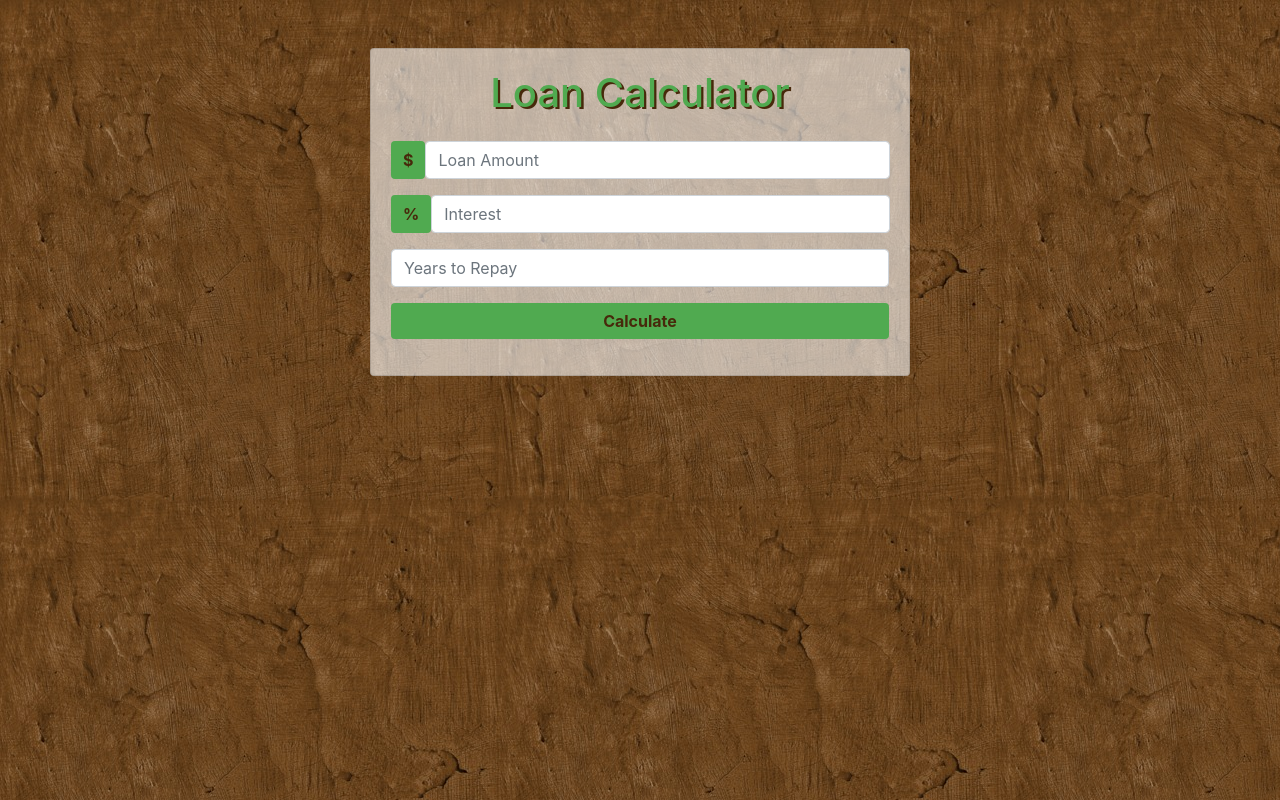
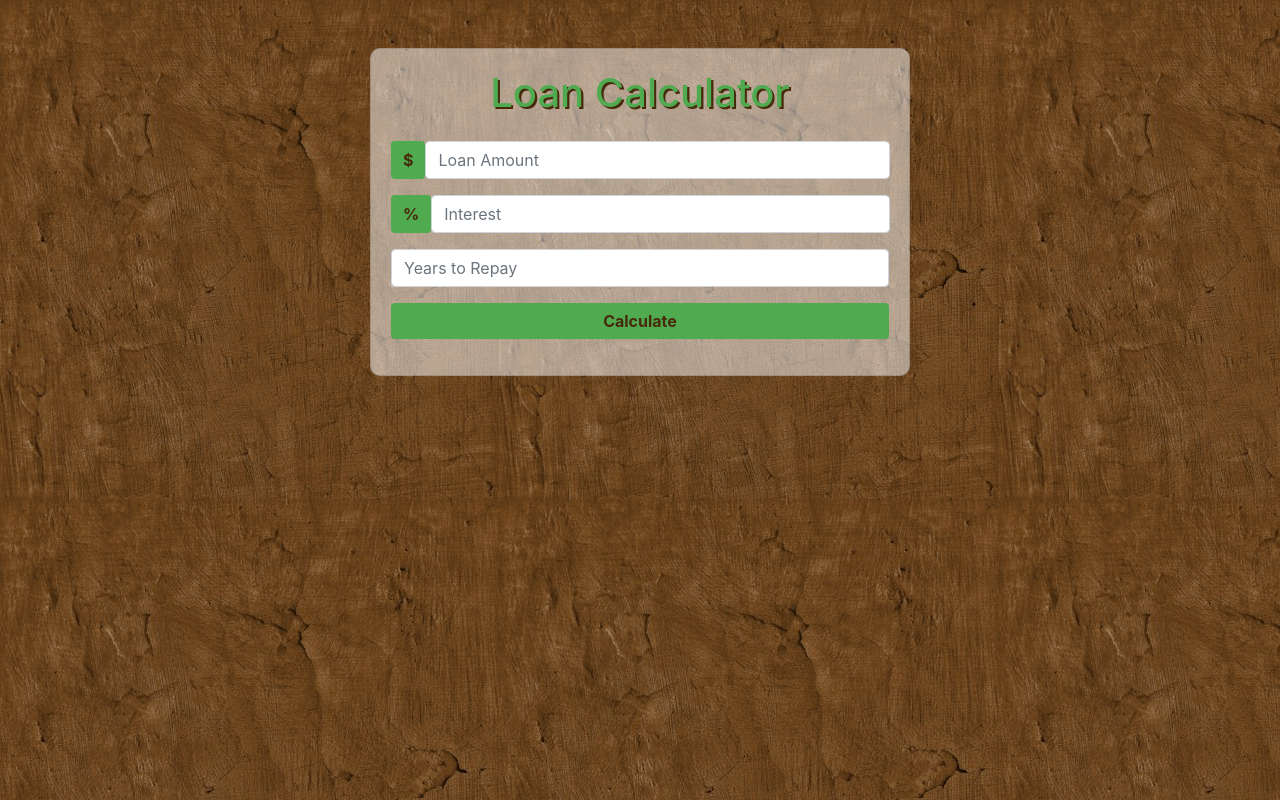
Before and after one commit to captnwalker/loan-calculator, a plain HTML site: page index.html in a window 1280 px wide. Drawn offline with nearby package versions, Linux system fonts and the light colour scheme.

Commit message:
screenshot

```diff
--- a/assets/css/style.css
+++ b/assets/css/style.css
@@ -2,9 +2,9 @@
     display:none;
 }
 
-h1, h5 {
+h1, h3 {
     color: rgb(80, 170, 80);
-    text-shadow: 2.3px 2.3px rgb(71, 41, 11);
+    text-shadow: 2.1px 2.1px rgb(71, 41, 11);
 }
 
 body {
@@ -12,7 +12,8 @@ body {
 }
 
 .card {
-    background: rgba(255, 255, 255, .6);
+    background: rgba(255, 255, 255, .5);
+    border-radius: 10px;
 }
 
 .btn {
--- a/index.html
+++ b/index.html
@@ -28,7 +28,7 @@
                             <div class="form-group">
                                     <div class="input-group-prepend">
                                     <span class="input-group-text">%</span>
-                                    <input type="number" class="form-control" id="interest" placeholder="Interest">
+                                    <input type="text" class="form-control" id="interest" placeholder="Interest">
                                     </div>
                                 </div>
                                 <div class="form-group">
@@ -45,7 +45,7 @@
 
                         <!-- Results -->
                         <div id="results" class="pt-4">
-                            <h5>Results</h5>
+                            <h3>Results</h3>
                         <div class="form-group">
                             <div class="input-group-prepend">
                             <span class="input-group-text">Monthly Payment</span>
```
Also changed, not shown: assets/img/loan1.gif (added), 1 other file.
